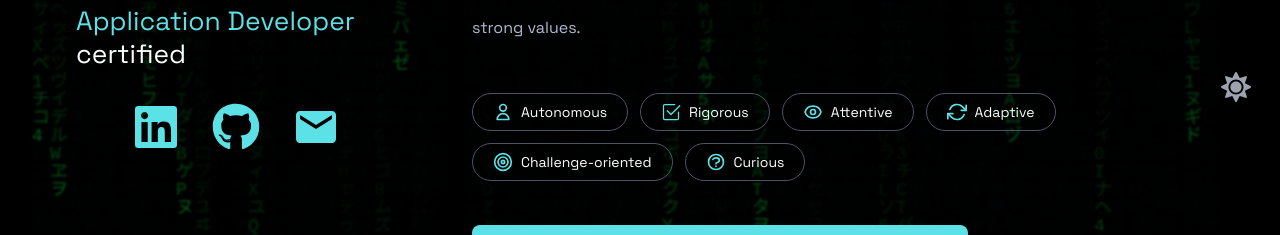
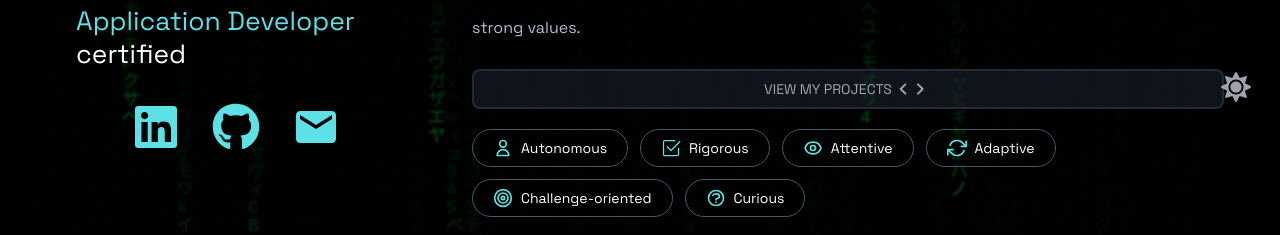
Before and after one commit to DavyR01/davyrobert-portfolio, a Next.js app: page /en in a window 1280 px wide. Shown: the part 669-904 px from the top of the page. Built offline with nearby package versions, Linux system fonts and the light colour scheme; no server answers.

Commit message:
- add arrow component - add button projects redirection in Presentation component - Set up prefetching and replace find method with map to fix latency period when clicking on a projectCard

```diff
--- a/src/app/[locale]/projects/[slug]/page.tsx
+++ b/src/app/[locale]/projects/[slug]/page.tsx
@@ -10,11 +10,14 @@ import { AiFillEye, AiFillGithub } from 'react-icons/ai';
 import { AiOutlineEye } from 'react-icons/ai';
 import { formatText } from '@/utils/formatText';
 
+// Créer un Map pour un accès O(1) au lieu de O(n)
+const projectsMap = new Map(projects.map(p => [p.projectSlug, p]));
+
 export default function ProjectPage() {
   const params = useParams();
   const t = useTranslations();
   const { slug } = params;
-  const project = projects.find((p) => p.projectSlug === slug);
+  const project = projectsMap.get(slug as string);
 
   const videoFallbackText = t('notFound.videoNotSupported');
 
--- a/src/app/components/Presentation.tsx
+++ b/src/app/components/Presentation.tsx
@@ -10,6 +10,7 @@ import { FaGithub, FaLinkedin } from 'react-icons/fa'
 import { MdEmail } from 'react-icons/md'
 import Button from './ui/Button'
 import MatrixCanvas from './ui/MatrixCanvas'
+import ProjectsButton from './ui/ProjectsButton'
 
 const Presentation = () => {
    const sectionRef = useRef<HTMLElement>(null);
@@ -101,7 +102,9 @@ const Presentation = () => {
                   >
                      {t('cvLong')}
                   </Button> */}
-                  <div className="flex w-full justify-center sm:w-auto sm:justify-start gap-8 sm:mt-0 mt-4">
+                  <div className="flex flex-col items-center sm:items-start gap-4 sm:mt-0 mt-4 w-full">
+                     {/* Logos réseaux sociaux */}
+                     <div className="flex gap-8">
                         <a
                            href="https://www.linkedin.com/in/davy-robert"
                            target="_blank"
@@ -124,6 +127,8 @@ const Presentation = () => {
                         >
                            <MdEmail />
                         </a>
+                     </div>
+
                   </div>
                </div>
 
@@ -225,12 +230,17 @@ const Presentation = () => {
                </div>
 
                {/* Text Introduction Section */}
-               <div className={`text-base mb-8 dark:text-[#b1bad3] text-gray-600 space-y-4 ${locale === 'fr' ? 'xl:space-y-6 xl:leading-loose' : 'space-y-8 xl:leading-[2.61rem]'} leading-relaxed lg:leading-normal text-justify`}>
+               <div className={`text-base dark:text-[#b1bad3] text-gray-600 space-y-4 ${locale === 'fr' ? 'xl:space-y-6 xl:leading-loose' : 'space-y-8 xl:leading-[2.61rem]'} leading-relaxed lg:leading-normal text-justify`}>
                   <p dangerouslySetInnerHTML={{ __html: highlightKeywordsPresentation(t('paragraph1'), keywords.paragraph1) }} />
 
                   <p dangerouslySetInnerHTML={{ __html: highlightKeywordsPresentation(t('paragraph2'), keywords.paragraph2) }} />
 
                   <p dangerouslySetInnerHTML={{ __html: highlightKeywordsPresentation(t('paragraph3'), keywords.paragraph3) }} />
+               </div>
+
+               {/* Button projets redirection */}
+               <div className="my-2 flex justify-center lg:justify-start">
+                  <ProjectsButton />
                </div>
 
                {/* Qualities Section */}
@@ -276,8 +286,6 @@ const Presentation = () => {
                      {t('cvLong')}
                   </Button>
 
-
-
                   {/* FOR Responsive LG- only : <1024px */}
 
                   <div className="lg:hidden flex w-full justify-center items-center sm:w-auto sm:justify-start gap-8 sm:mt-0 mt-4">
--- a/src/app/components/ProjectCard.tsx
+++ b/src/app/components/ProjectCard.tsx
@@ -32,7 +32,7 @@ export const ProjectCard: React.FC<ProjectCardProps> = ({
           transition={{ delay: index * 0.2, duration: 0.75, type: "spring" }}
        >
           <Tilt
-             className="dark:bg-[--bg-dark-items1] bg-[--bg-light-items1] border dark:border-[#000] dark:hover:border-[var(--primary-color)] hover:border-[rgba(19,67,169,0.6)] rounded-2xl w-full xs893:w-[360px] relative overflow-hidden flex flex-col"
+             className="dark:bg-[--bg-dark-items1] bg-[--bg-light-items1] border dark:border-[#000] hover:border-[var(--primary-color)] dark:hover:border-[var(--primary-color)] hover:shadow-[0_0_0_2px_var(--primary-color)] dark:hover:shadow-[0_0_0_2px_var(--primary-color)] rounded-2xl w-full xs893:w-[360px] relative overflow-hidden flex flex-col transition-all duration-300"
              tiltMaxAngleX={15}
              tiltMaxAngleY={15}
              perspective={1000}
@@ -40,7 +40,7 @@ export const ProjectCard: React.FC<ProjectCardProps> = ({
              <div className="flex-1 flex flex-col">
                 {/* Image du projet */}
                 <div className="w-full aspect-[16/9] mb-5 relative overflow-hidden group">
-                   <Link href={`/projects/${projectSlug}`} className="block w-full h-full">
+                   <Link href={`/projects/${projectSlug}`} prefetch={true} className="block w-full h-full">
                       <Image
                          src={image}
                          alt={name}
--- a/src/app/components/ui/Button.tsx
+++ b/src/app/components/ui/Button.tsx
@@ -24,7 +24,7 @@ export default function Button({
   withShineEffect = false,
   fullWidth = true,
 }: ButtonProps) {
-  const baseClasses = "font-semibold py-3 px-6 text-lg rounded-lg transition-all hover:scale-105 border-2 border-transparent break-words text-center";
+  const baseClasses = "font-semibold py-2.5 px-6 text-lg rounded-lg transition-all hover:scale-105 border-2 border-transparent break-words text-center";
   const widthClasses = fullWidth ? "w-full sm:w-auto" : "w-auto";
 
   const variantClasses = {
--- /dev/null
+++ b/src/app/components/ui/ProjectsButton.tsx
@@ -0,0 +1,30 @@
+import React from 'react'
+import { useTranslations } from 'next-intl'
+
+const ProjectsButton = () => {
+    const t = useTranslations('presentation');
+    return (
+        <div className="w-full">
+            {/* Button projects redirection */}
+            <button
+                onClick={() => {
+                    const projectsSection = document.getElementById('projets');
+                    if (projectsSection) {
+                        projectsSection.scrollIntoView({ behavior: 'smooth' });
+                    }
+                }}
+                className="w-full flex items-center justify-center gap-2 px-4 py-2 text-sm text-white dark:text-gray-400 hover:text-[--tertiary-color] dark:hover:text-[--tertiary-color] hover:font-extrabold transition-all duration-200 bg-gray-600/70 dark:bg-gray-800/50 hover:bg-gray-800/90 dark:hover:bg-gray-900/70 rounded-lg border-2 border-gray-500/40 dark:border-gray-700/50 hover:border-[--tertiary-color]/50 shadow-sm hover:shadow-md"
+            >
+                <span>{t('viewProjects')}</span>
+                <svg className="w-4 h-4 -ml-2" fill="none" stroke="currentColor" viewBox="0 0 24 24">
+                    <path strokeLinecap="round" strokeLinejoin="round" strokeWidth={3} d="M20 19l-7-7 7-7" />
+                </svg>
+                <svg className="w-4 h-4" fill="none" stroke="currentColor" viewBox="0 0 24 24">
+                    <path strokeLinecap="round" strokeLinejoin="round" strokeWidth={3} d="M3 5l7 7-7 7" />
+                </svg>
+            </button>
+        </div>
+    )
+}
+
+export default ProjectsButton
--- a/src/app/components/ui/ThemeToggle.tsx
+++ b/src/app/components/ui/ThemeToggle.tsx
@@ -28,6 +28,8 @@ const ThemeToggle = () => {
   }
 
   return (
+    <>
+      {/* Bouton toggle theme */}
       <button
         aria-label="Toggle theme"
         onClick={toggleTheme}
@@ -41,6 +43,7 @@ const ThemeToggle = () => {
           <FaSun className="text-gray-400 text-3xl" />
         )}
       </button>
+    </>
   );
 };
 
--- a/src/messages/en.json
+++ b/src/messages/en.json
@@ -17,6 +17,7 @@
     "statusBadgeUnavailable": "Currently unavailable but listening",
     "cvStandard": "Standard CV",
     "cvLong": "Extended CV",
+    "viewProjects": "VIEW MY PROJECTS",
     "paragraph1": "After a rich, varied and diversified career path, I decided to specialize in the field of computer science and more particularly in web development and application design. Passionate about the world of entrepreneurship and new technologies, I continuously learn and evolve according to the required skills and market demand.",
     "paragraph2": "I design, develop and optimize web applications, from idea to realization through to production deployment. I dedicate time to self-training and constantly adapt to innovations and emerging technologies. One of my objectives is therefore to aim to exploit those that prove relevant to successfully carry out the missions entrusted to me.",
     "paragraph3": "I propose therefore digital solutions tailored to specific client needs. As a result, I wish to contribute to ambitious and transformative projects, alongside committed companies that share strong values."
--- a/src/messages/fr.json
+++ b/src/messages/fr.json
@@ -17,6 +17,7 @@
     "statusBadgeUnavailable": "Actuellement indisponible mais à l'écoute",
     "cvStandard": "Mon CV format standard",
     "cvLong": "Mon CV format long",
+    "viewProjects": "VOIR MES PROJETS",
     "paragraph1": "Après un parcours riche, varié et diversifié, j'ai décidé de me spécialiser dans le domaine de l'informatique et plus particulièrement dans le développement web et la conception d'applications. Épris par le monde de l'entrepreneuriat et les nouvelles technologies, j'apprends et évolue continuellement selon les compétences requises et la demande sur le marché.",
     "paragraph2": "Je conçois, développe et optimise des applications web, d'une idée à la réalisation jusqu'à la mise en production. Je consacre du temps à me former en autodidacte et m'adapte en permanence aux innovations et technologies émergentes. Un de mes objectifs est donc de viser à exploiter celles qui s'avèrent pertinentes pour mener à bien les missions qui me sont confiées.",
     "paragraph3": "Je propose donc des solutions numériques sur mesure et adaptées aux besoins spécifiques des clients. De ce fait, je souhaite intégrer une équipe et apporter ma contribution dans des projets ambitieux, porteurs de transformations et auprès d'entreprises engagées véhiculant des valeurs fortes."
--- a/src/styles/colors.css
+++ b/src/styles/colors.css
@@ -28,7 +28,7 @@
     --border-light-div: #e5e5e5;
     --text-light-div: #000000;
 
-    --tertiary-color: #ff7700;
+    --tertiary-color: #fd9336;
 
     --text-color-light: #ffffff;
     --text-color-dark: #000000;
```
Also changed, not shown: src/app/components/ui/ProjectsArrow.tsx (added, +64 -0 lines). Lines whose indentation alone changed are shown as unchanged.
